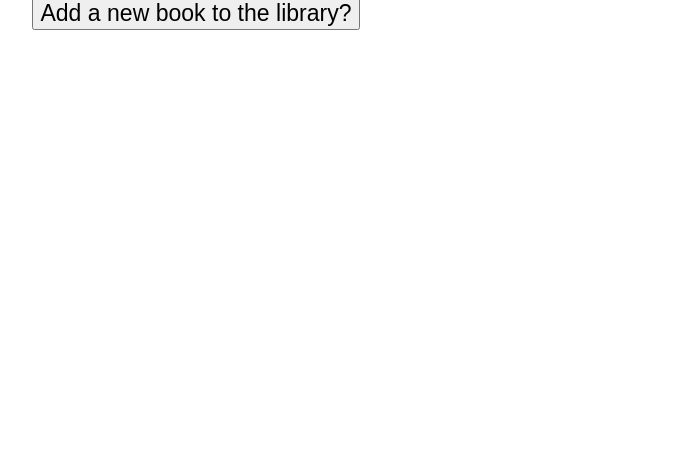
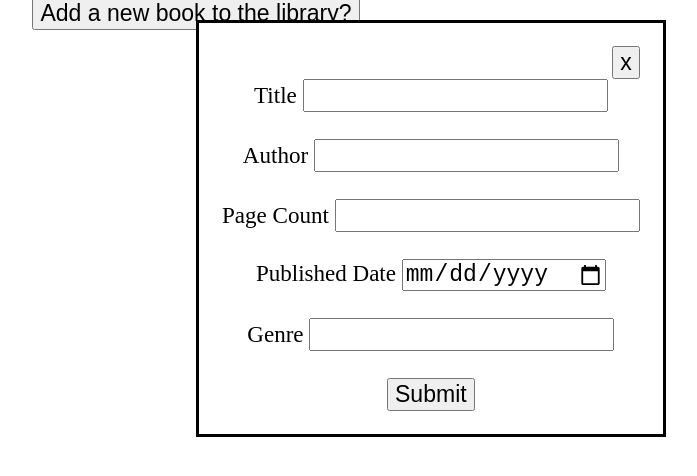
Before and after one commit to Skrye/ODIN-Repos, a plain HTML site: page Library-App/Library-App/index.html in a window 1280 px wide. Shown: the part 30-506 px from the top of the page, without its empty margins (444-1141 px from the left). Drawn offline with Linux system fonts and the light colour scheme.

Commit message:
Style modal

```diff
--- a/Library-App/Library-App/stylesheet.css
+++ b/Library-App/Library-App/stylesheet.css
@@ -12,3 +12,18 @@
 button.open-modal {
     width: fit-content;
 }
+
+.modal-form {
+    display: flex;
+    flex-direction: column;
+    align-items: flex-end;
+    margin-top: 50px;
+    margin-left: 50%;
+    flex-direction: column;
+}
+
+form#add-to-library {
+    display: flex;
+    flex-direction: column;
+    align-items: center;
+}
```
